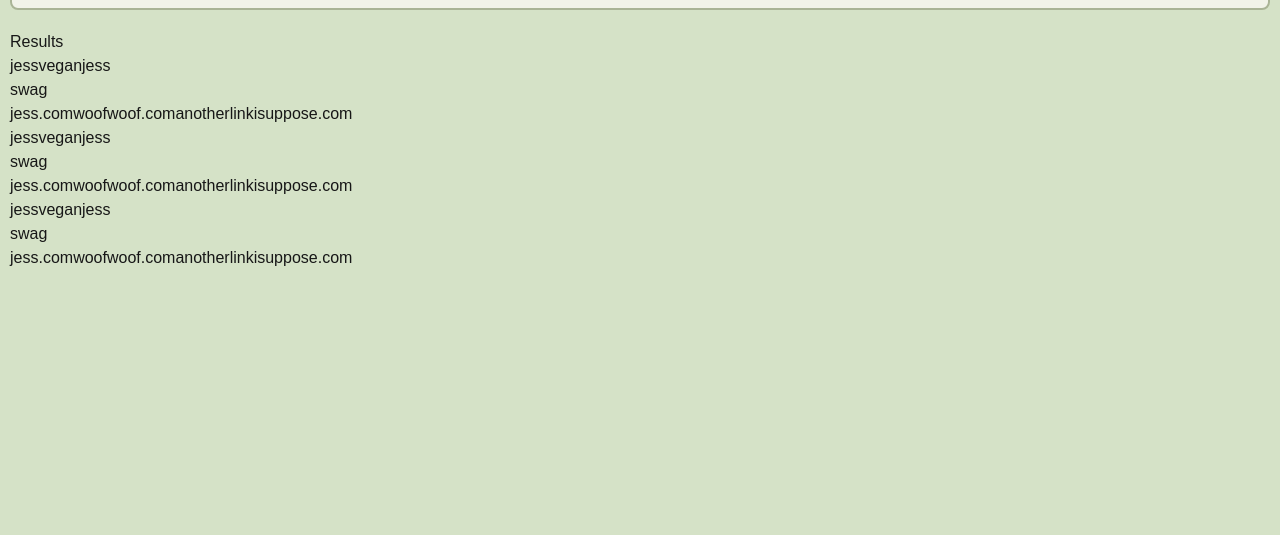
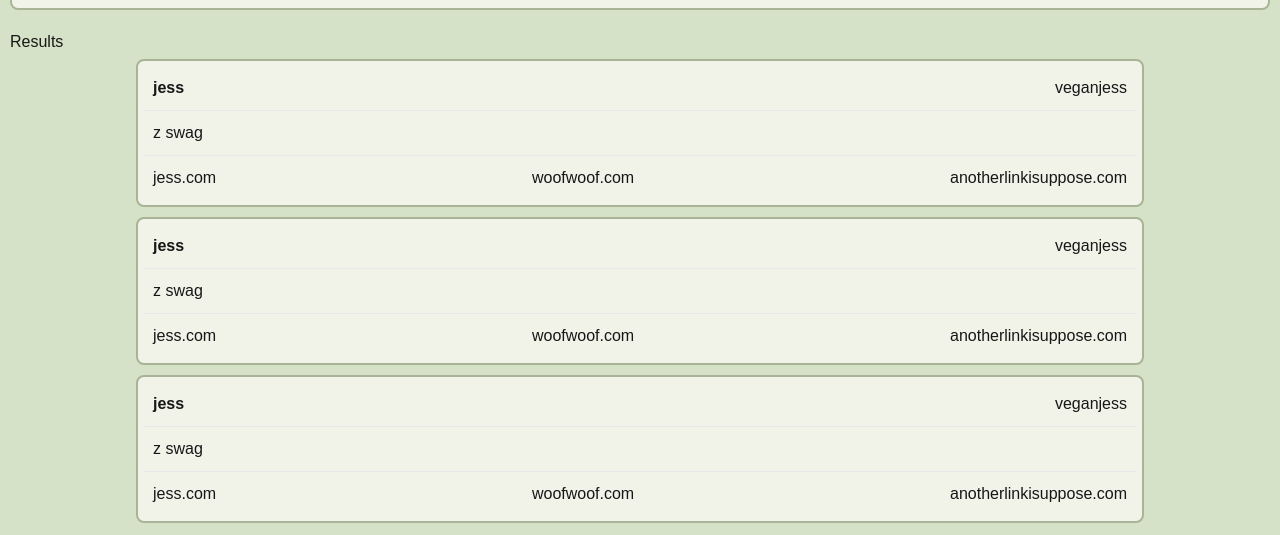
Before and after one commit to jbacheldor/vegan-directory, a Next.js app: page /search/creator in a window 1280 px wide. Shown: the part 295-830 px from the top of the page. Before the commit the page ends 800 px from the top, so only its background shows below. Built offline with nearby package versions, Linux system fonts and the light colour scheme.

Commit message:
basic formatting

```diff
--- a/src/app/components/Cards/Cards.css
+++ b/src/app/components/Cards/Cards.css
@@ -61,5 +61,24 @@
 
 #recipeInfo a:hover {
     text-decoration: underline;
-    color: #a9b496;
+       color: #a9b496;
 }
+
+
+#topSection {
+    display: flex;
+    flex-direction: row;
+    justify-content: space-between;
+    padding: 10px;
+}
+
+#detailsSection {
+    padding: 10px
+}
+
+#socialsSection {
+    display: flex;
+    flex-direction: row;
+    justify-content: space-between;
+    padding: 10px
+}
--- a/src/app/components/Cards/CreatorCard.tsx
+++ b/src/app/components/Cards/CreatorCard.tsx
@@ -22,17 +22,18 @@ const CreatorCard:React.FC<{props: CreatorProps}> = ({props}) => {
     const {name, website, handle, instagram, tiktok, fullyVegan, speciality} = props
 
     return (
-        <div>
+        <div className='card'>
             <div id="topSection">
-                <span>{name}</span>
+                <span id='recipeTitle'>{name}</span>
                 <span>
                 {handle}
                 </span>
             </div>
+            <hr/>
             <div id="detailsSection">
-                <span>{fullyVegan}</span>
-                <span>{speciality}</span>
+z                <span>{speciality}</span>
             </div>
+            <hr/>
             <div id="socialsSection">
                 <span>{website}</span>
                 <span>{instagram}</span>
```
